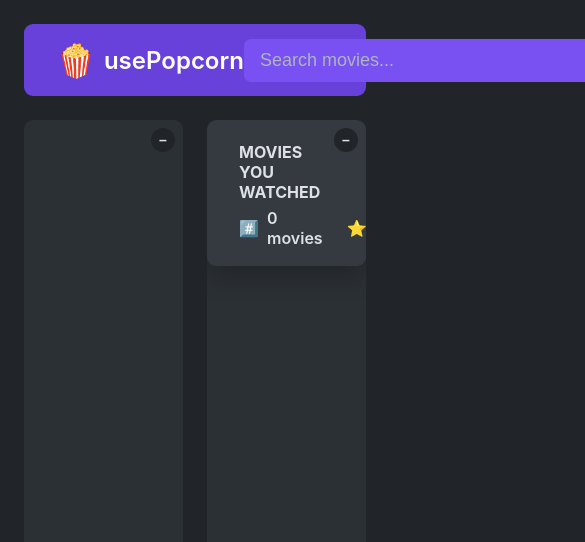
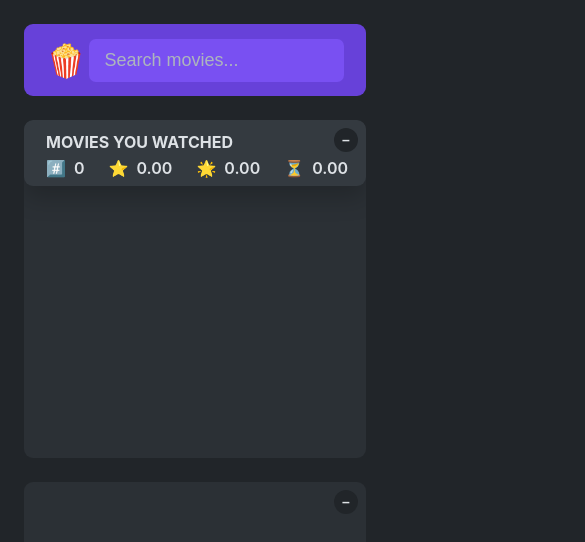
Before and after one commit to RomaP28/use-popcorn, a React (Create React App) app: page / in a window 390 px wide. Shown: the top 542 px of the page, 585 px wide, since content can reach past the window. Built offline with nearby package versions, Linux system fonts and the light colour scheme.

Commit message:
resposive mode

```diff
--- a/src/App.js
+++ b/src/App.js
@@ -287,7 +287,7 @@ function WatchedSummary({ watched }) {
           <div>
               <p>
                   <span>#️⃣</span>
-                  <span>{watched.length} movies</span>
+                  <span>{watched.length} <span className='desktop'>movies</span></span>
               </p>
               <p>
                   <span>⭐️</span>
@@ -299,7 +299,7 @@ function WatchedSummary({ watched }) {
               </p>
               <p>
                   <span>⏳</span>
-                  <span>{avgRuntime.toFixed(2)} min</span>
+                  <span>{avgRuntime.toFixed(2)} <span className='desktop'>min</span></span>
               </p>
           </div>
       </div>
--- a/src/index.css
+++ b/src/index.css
@@ -339,10 +339,51 @@ body {
   justify-content: center;
 }
 
-/*
-SPACING SYSTEM (px)
-2 / 4 / 8 / 12 / 16 / 24 / 32 / 40 / 48 / 64 / 80 / 96 / 128
+@media(max-width: 900px) {
+  h1{display: none}
+  .nav-bar {
+    grid-template-columns: .3fr 2fr 1fr;
+  }
+  .main{
+    flex-direction: column-reverse;
+    align-items: center;
+  }
 
-FONT SIZE SYSTEM (px)
-10 / 12 / 14 / 16 / 18 / 20 / 24 / 30 / 36 / 44 /52 / 62 / 74 / 86 / 98
-*/
+  .box{
+    height: 50%;
+    width: 100%;
+    max-width: 70rem;
+  }
+}
+
+@media(max-width: 700px) {
+  .nav-bar {
+    grid-template-columns: 1fr 3fr 2fr;
+  }
+  .search {
+    width: 100%;
+  }
+}
+
+@media(max-width: 500px) and (orientation: portrait) {
+  .nav-bar {
+    grid-template-columns: .5fr 3fr;
+    padding: 0 2.2rem;
+  }
+
+  .num-results{
+    display: none;
+  }
+
+  .desktop{
+    display: none;
+  }
+
+  .summary {
+    padding: 1.2rem 2.2rem .8rem 2.2rem;
+  }
+
+  .list li{
+    padding: 0.6rem 2.2rem;
+  }
+}
```
